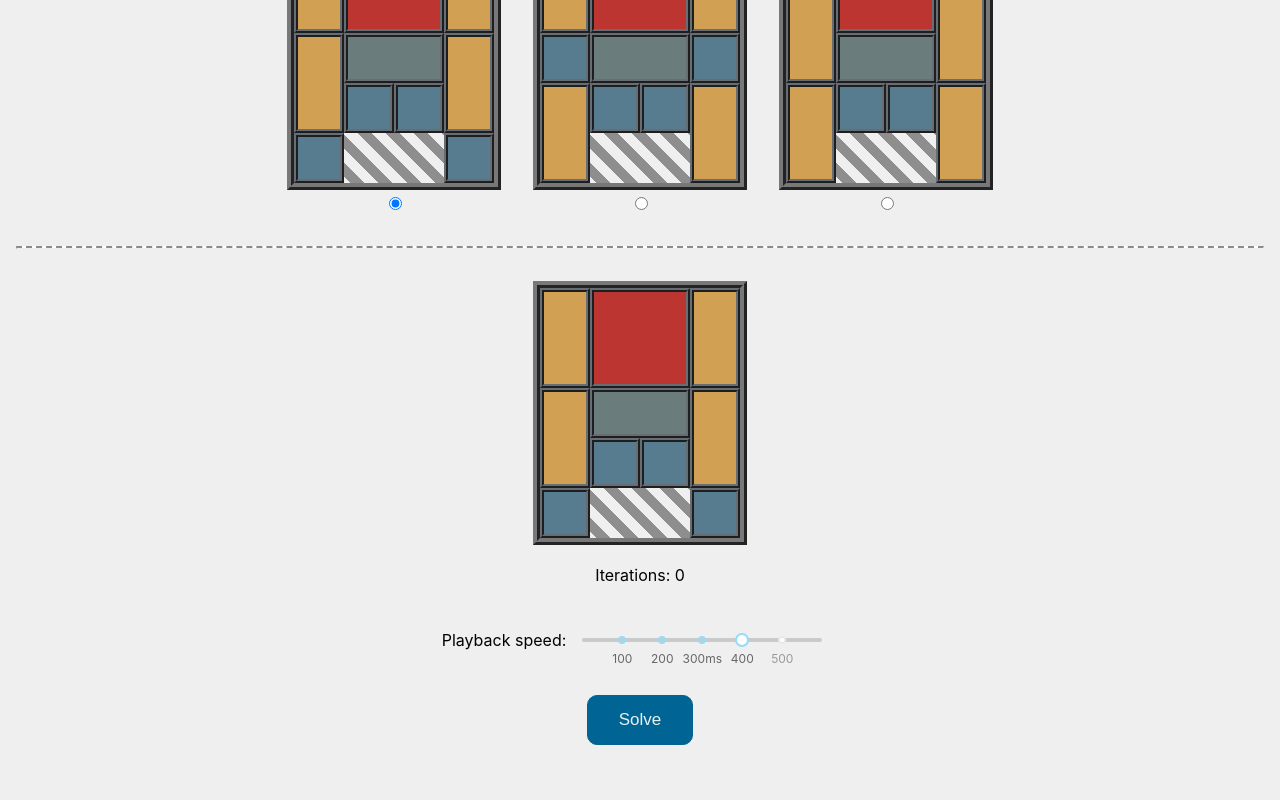
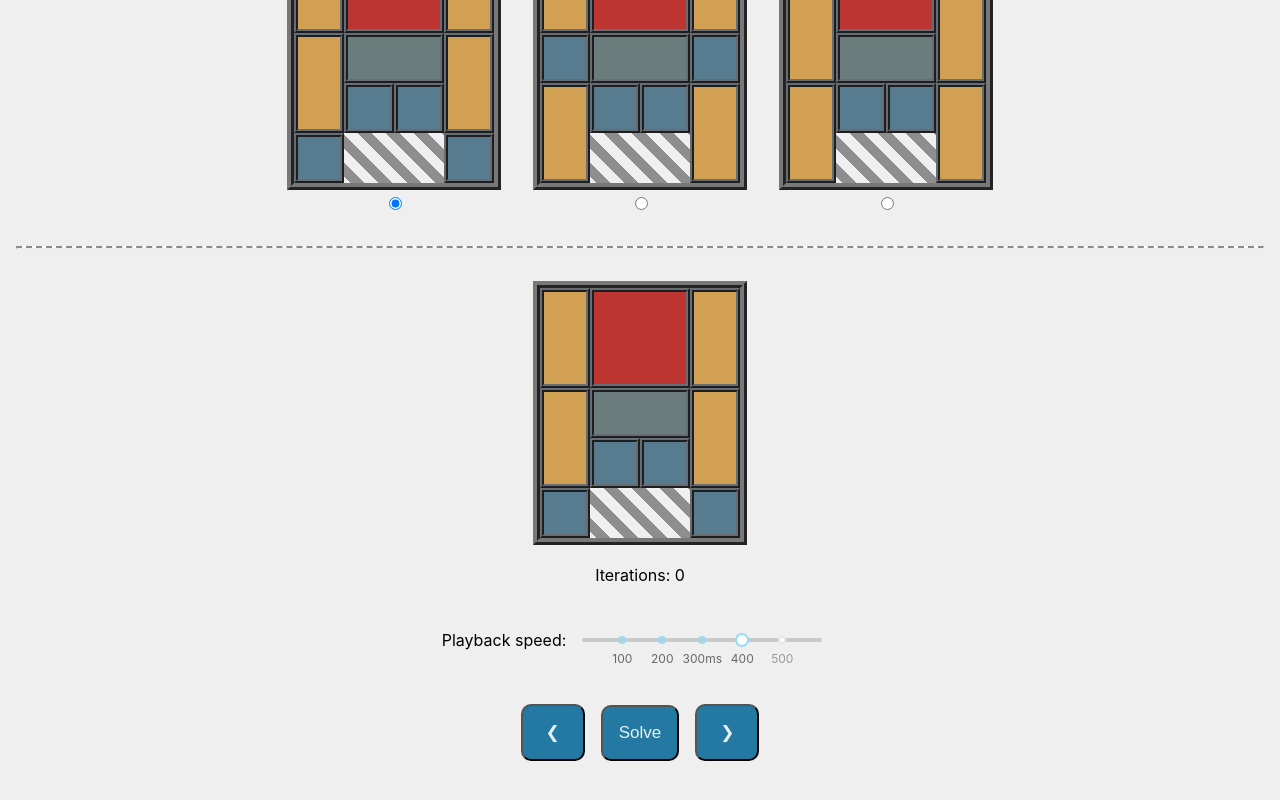
Before and after one commit to cedricoode/klotski-app, a React (Create React App) app: page / in a window 1280 px wide. Shown: the part 204-1004 px from the top of the page. Before the commit the page ends 981 px from the top, so only its background shows below. Built offline with nearby package versions, Linux system fonts and the light colour scheme.

Commit message:
add playback buttons

```diff
--- a/src/App.css
+++ b/src/App.css
@@ -78,10 +78,9 @@ body {
   margin: 16px;
 }
 
-#solveBtn {
+button.control {
   background-color: #006494;
   border-radius: 10px;
-  border: 1px solid #04638f;
   display: inline-block;
   cursor: pointer;
   color: #e8f1f2;
@@ -89,11 +88,24 @@ body {
   font-size: 17px;
   padding: 14px 31px;
   text-decoration: none;
+  min-width: 64px;
+  min-height: 32px;
+  margin: 8px;
 }
-#solveBtn:hover {
+button.control {
   background-color: #006594da;
 }
-#myButton:active {
+button.control {
   position: relative;
   top: 1px;
 }
+
+button.control {
+  display: inline-block;
+  padding: 16px 16px;
+}
+
+button.control:hover {
+  background-color: #ddd;
+  color: black;
+}
--- a/src/Board.js
+++ b/src/Board.js
@@ -98,6 +98,42 @@ export default class Board extends PureComponent {
     }
   };
 
+  handleNext = () => {
+    const { autoPlayState, step, game } = this.state;
+    const plays = game.getSolution();
+    if (plays && (autoPlayState === "paused" || autoPlayState === "solved")) {
+      if (step < plays.length - 1) {
+        this.setState({
+          step: step + 1
+        });
+      } else {
+        this.setState({
+          autoPlayState: "finished"
+        });
+      }
+    }
+  };
+
+  handlePrevious = () => {
+    const { autoPlayState, step } = this.state;
+    if (autoPlayState === "finished") {
+      this.setState({
+        step: step - 1,
+        autoPlayState: "paused"
+      });
+    } else if (autoPlayState === "paused") {
+      if (step > 0) {
+        this.setState({
+          step: step - 1
+        });
+      } else {
+        this.setState({
+          autoPlayState: "solved"
+        });
+      }
+    }
+  };
+
   frameSolve = () => {
     //try each move for each piece.
     let count = 0;
@@ -186,10 +222,13 @@ export default class Board extends PureComponent {
           pieces={this.getBoardToRender()}
         />
         <div>
-          <div style={{ margin: 16 }}>Iterations: {this.state.iteration}</div>
-          {this.state.step ? (
-            <div style={{ margin: 16 }}>Steps: {this.state.step}</div>
-          ) : null}
+          <div style={{ margin: 16 }}>
+            <span style={{ margin: 16 }}>
+              Iterations: {this.state.iteration}
+            </span>
+            <span>{this.state.step ? `Steps: ${this.state.step}` : null}</span>
+          </div>
+
           <div
             style={{
               display: "flex",
@@ -218,13 +257,22 @@ export default class Board extends PureComponent {
               }}
             />
           </div>
+          <div>
+            <button className="control previous" onClick={this.handlePrevious}>
+              &#10094;
+            </button>
             <button
+              className="control play round"
               id="solveBtn"
               onClick={this.handlePlay}
               disabled={autoPlayState === "solving"}
             >
               {PRIMAY_BUTTON_TEXT_MAP[autoPlayState]}
             </button>
+            <button className="control next" onClick={this.handleNext}>
+              &#10095;
+            </button>
+          </div>
         </div>
       </div>
     );
--- a/src/klotski.js
+++ b/src/klotski.js
@@ -630,11 +630,11 @@ export class Game {
       if (curr.isResolved()) {
         this.solutionCounts++;
         this.solutions.push(curr.getHash());
-        console.log(
-          "find a solution: ",
-          (Date.now() - this.startTime) / 1000,
-          "seconds"
-        );
+        // console.log(
+        //   "find a solution: ",
+        //   (Date.now() - this.startTime) / 1000,
+        //   "seconds"
+        // );
         if (this.solutionCounts >= maxSolution) {
           return;
         }
```
Lines whose indentation alone changed are shown as unchanged.
